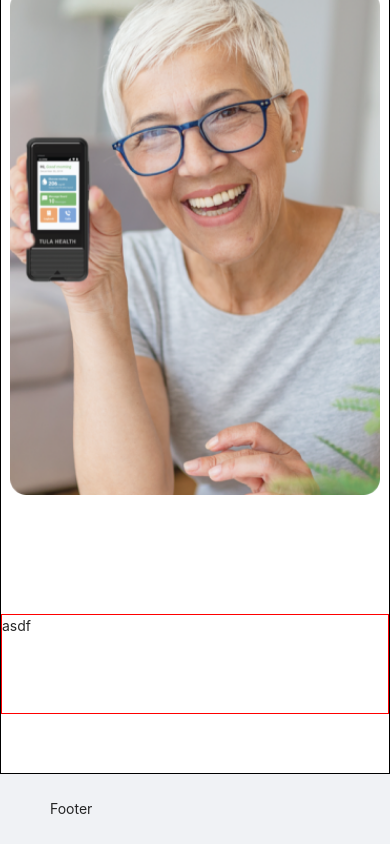
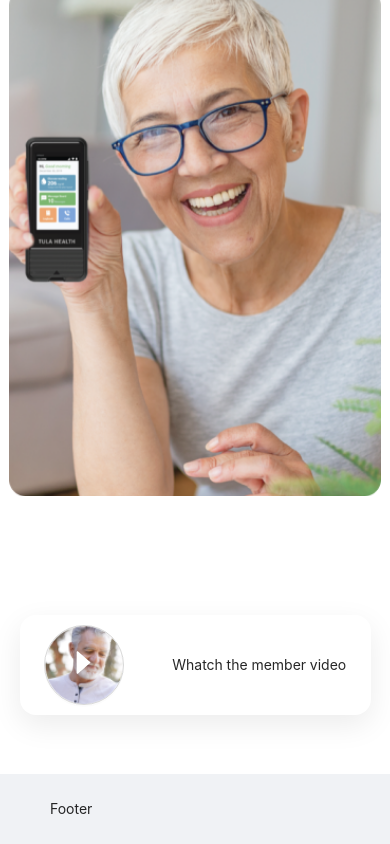
Before and after one commit to zagliadov/health, a React (Create React App) app: page / in a window 390 px wide. Shown: the part 998-1842 px from the top of the page. Built offline with nearby package versions, Linux system fonts and the light colour scheme.

Commit message:
mobile version of the first page is ready

```diff
--- a/src/components/App/App.tsx
+++ b/src/components/App/App.tsx
@@ -2,7 +2,7 @@ import { FC } from "react";
 import { Layout } from "antd";
 import { Navigation } from "../Header/Navigation/Navigation";
 import { FrontPage } from "../FrontPage/FrontPage";
-import { HowItWorks } from "../HowItWorks/HowItWorks";
+import { Member } from "../Member/Member";
 import { AboutTula } from "../AboutTula/AboutTula";
 import styled from 'styled-components';
 import { ExtraSmallMenu } from '../Header/Menu/ExtraSmallMenu/ExtraSmallMenu';
@@ -36,7 +36,7 @@ export const App: FC = () => {
           :
           <>
             <FrontPage />
-            <HowItWorks />
+            <Member />
           </>
         }
 
--- a/src/components/HowItWorks/HowItWorks.tsx
+++ /dev/null
@@ -1,41 +0,0 @@
-import { FC } from "react";
-import { Row, Col, Typography, Button, Image } from "antd";
-// import { CaretRightOutlined } from "@ant-design/icons";
-import styled from "styled-components";
-import grand from '../../img/grand.png';
-
-
-const { Title, Text } = Typography;
-
-const Wrapper = styled(Row)`
-  display: flex;
-  flex-direction: column;
-  justify-content: space-around;
-  height: 100vh;
-  border: 1px solid black;
-`;
-
-const ImageWrapper = styled.div`
-  width: 100%;
-  height: 60%;
-  background: url(${grand});
-  background-position: center center;
-  background-size: contain;
-  background-repeat: no-repeat;
-`;
-
-const ButtonWrapper = styled.div`
-  widht:100px;
-  height: 100px;
-  border: 1px solid red;
-`;
-
-
-export const HowItWorks: FC = () => {
-  return (
-    <Wrapper>
-      <ImageWrapper />
-      <ButtonWrapper>asdf</ButtonWrapper>
-    </Wrapper>
-  );
-};
--- /dev/null
+++ b/src/components/Member/Member.tsx
@@ -0,0 +1,69 @@
+import { FC } from "react";
+import { Row, Typography, Button } from "antd";
+import { CaretRightOutlined } from "@ant-design/icons";
+import styled from "styled-components";
+import watchTheMember from '../../img/watchTheMember.png';
+import grand from '../../img/grand.png';
+
+
+const { Text } = Typography;
+
+const Wrapper = styled(Row)`
+  display: flex;
+  flex-direction: column;
+  justify-content: space-around;
+  align-items: center;
+  height: 100vh;
+`;
+
+const ImageWrapper = styled.div`
+  width: 100%;
+  height: 60%;
+  background: url(${grand});
+  background-position: center center;
+  background-size: contain;
+  background-repeat: no-repeat;
+`;
+
+const ButtonWrapper = styled.div`
+  display: flex;
+  justify-content: space-around;
+  align-items: center;
+  width: 90%;
+  height: 100px;
+  box-shadow: 0px 10px 30px rgba(0, 0, 0, 0.08);
+  border-radius: 16px;
+`;
+const VideoButton = styled(Button)`
+  width: 80px;
+  height: 80px;
+  background: url(${watchTheMember});
+  background-position: center center;
+  background-size: cover;
+  &:hover,
+  &:focus,
+  &:active {
+    background: url(${watchTheMember});
+    background-position: center center;
+    background-size: cover;
+  }
+`;
+
+const ModifiedCaretRightOutlined = styled(CaretRightOutlined)`
+  font-size: 33px;
+  color: #ffffff;
+`;
+
+export const Member: FC = () => {
+  return (
+    <Wrapper>
+      <ImageWrapper />
+      <ButtonWrapper>
+        <VideoButton shape="circle" size="large">
+          <ModifiedCaretRightOutlined />
+        </VideoButton>
+        <Text>Whatch the member video</Text>
+      </ButtonWrapper>
+    </Wrapper>
+  );
+};
```
